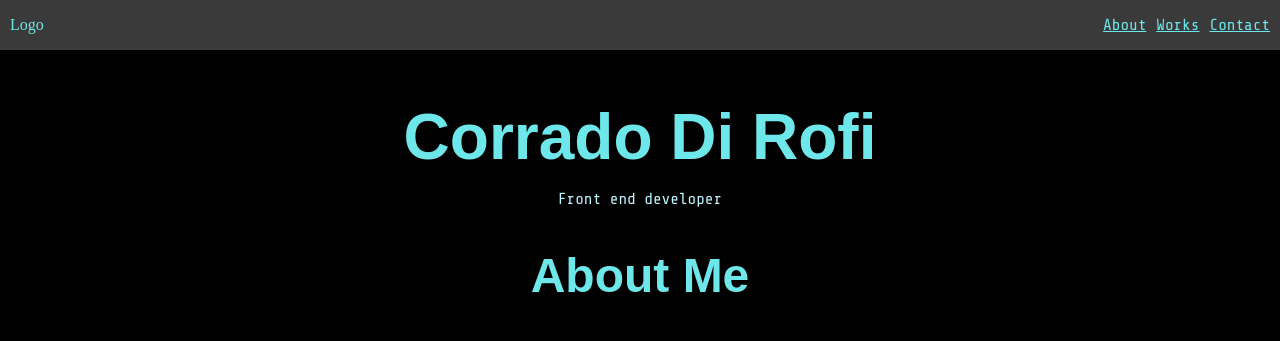
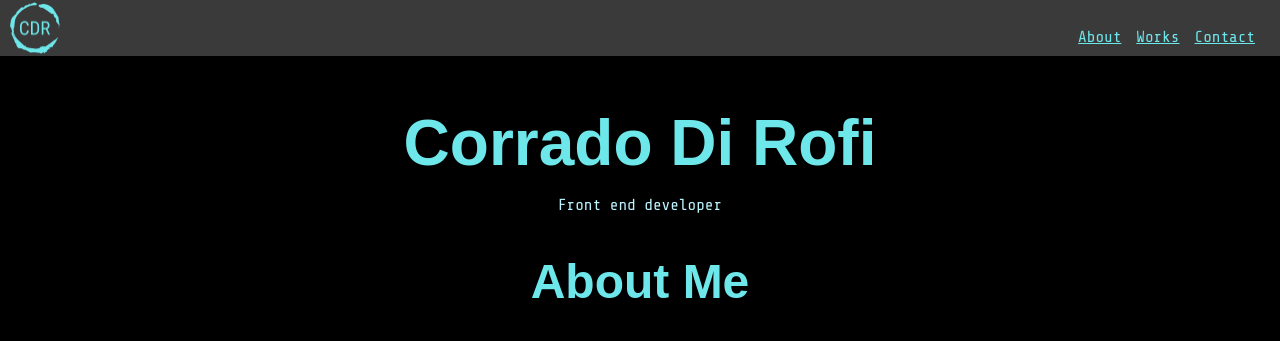
Before and after one commit to corrado1982/portfolio-2, a plain HTML site: page index.html in a window 1280 px wide. Shown: the top 341 px of the page. Drawn offline with Linux system fonts and the light colour scheme.

Commit message:
logo fixed

```diff
--- a/index.html
+++ b/index.html
@@ -16,7 +16,8 @@
   </head>
   <body>
     <header class="">
-      <div class="logo">Logo</div>
+      <img class="logo" src="/image/cdr-logo.png" alt="logo" />
+
       <nav>
         <ul class="flex">
           <a href="#about-me"><li>About</li></a>
--- a/style.css
+++ b/style.css
@@ -44,10 +44,7 @@ h2 {
 h3 {
   font-size: var(--title-card-size);
 }
-/* p,
-a {
-  font-size: var(--p-text-size);
-} */
+
 body {
   color: var(--secondary-text-color);
   margin: 0;
@@ -65,11 +62,16 @@ header {
 
 .logo {
   margin-left: 10px;
+  width: 50px;
   align-self: center;
   color: var(--primary-text-color);
 }
+nav {
+  display: flex;
+  align-items: flex-end;
+}
 ul {
-  /* margin: 0; */
+  margin: 10px;
   list-style: none;
 }
 li {
@@ -83,7 +85,7 @@ i {
   color: var(--primary-text-color);
 }
 a {
-  margin-right: 10px;
+  margin-right: 15px;
 }
 i {
   margin-top: 5px;
```
Also changed, not shown: image/cdr-logo.png (added), image/corrado-img.jpg.
